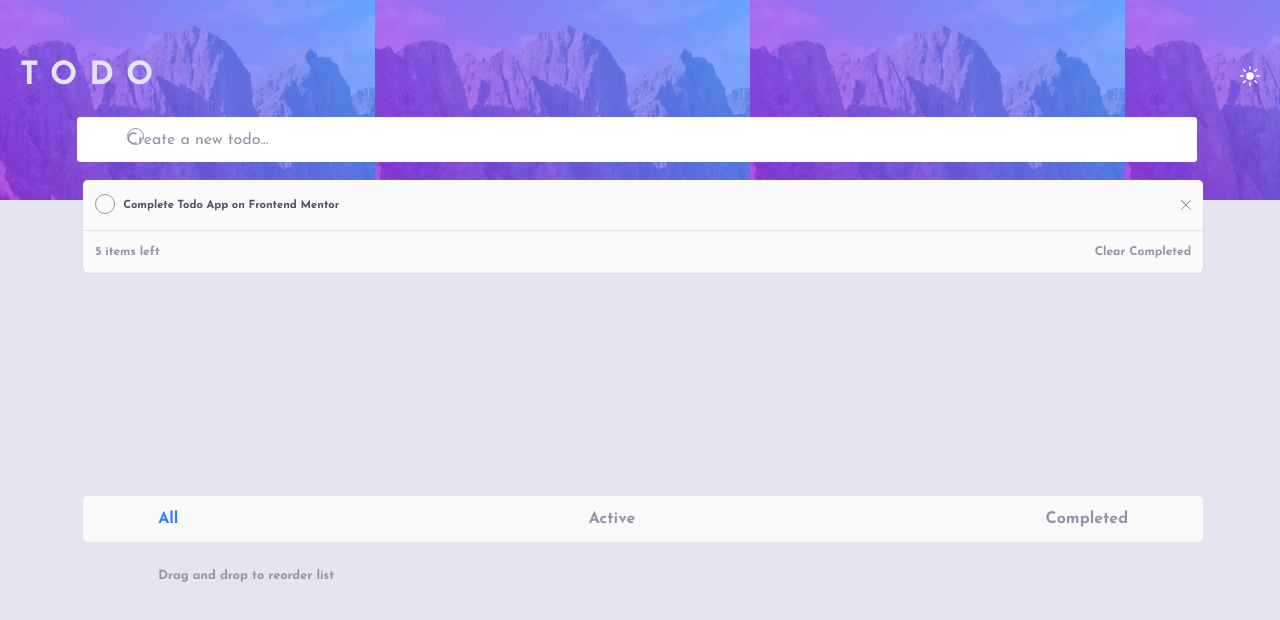
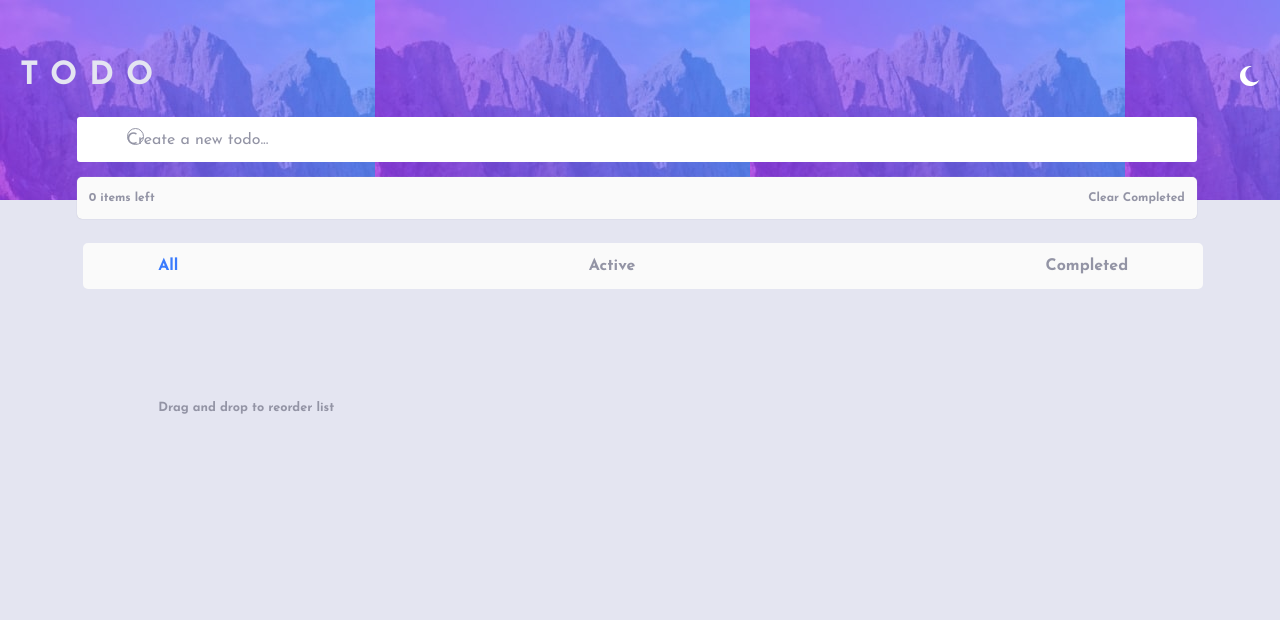
Before and after one commit to CodeEnthusiast09/ToDo-App, a React (Create React App) app: page / in a window 1280 px wide. Shown: the top 620 px of the page. Built offline with nearby package versions, Linux system fonts and the light colour scheme.

Commit message:
second commit

```diff
--- a/src/components/Hero.js
+++ b/src/components/Hero.js
@@ -1,22 +1,15 @@
 import React, { useState } from "react";
 
 export default function Hero() {
-  const [, setIsChecked] = useState(false);
+  const [todos, setTodos] = useState([]);
   const [isDarkMode, setIsDarkMode] = useState(false);
+  const [newTodo, setNewTodo] = useState("");
 
-  const handleCheckboxChange = (event) => {
-    const newCheckedState = event.target.checked;
-    setIsChecked(newCheckedState);
-
-    if (newCheckedState === true) {
-      document.getElementById("todolist").style.textDecoration = "line-through";
-      document.getElementById("todolist").style.color =
-        "var(--DarkGrayishBlue)";
-    } else {
-      document.getElementById("todolist").style.textDecoration = "none";
-      document.getElementById("todolist").style.color =
-        "var(--VeryDarkGrayishBlue1)";
-    }
+  const handleCheckboxChange = (id) => {
+    const updatedTodos = todos.map((todo) =>
+      todo.id === id ? { ...todo, isCompleted: !todo.isCompleted } : todo
+    );
+    setTodos(updatedTodos);
   };
 
   const handleModeToggle = () => {
@@ -85,6 +78,40 @@ export default function Hero() {
       listStyle.borderBottomColor;
   };
 
+  const handleInputChange = (event) => {
+    setNewTodo(event.target.value);
+  };
+
+  const handleAddTodo = () => {
+    if (newTodo.trim() !== "") {
+      const newTodoItem = {
+        id: todos.length + 1,
+        text: newTodo,
+        isCompleted: false,
+      };
+      setTodos([...todos, newTodoItem]);
+      setNewTodo(""); // Reset the input field after adding the to-do
+    }
+  };
+
+  // TO CLEAR COMPLETED TODO ITEMS
+  const clearTodo = () => {
+    const filteredTodos = todos.filter((todo) => !todo.isCompleted);
+    setTodos(filteredTodos);
+  };
+
+  // TO SORT ACTIVE TODO ITEMS
+  const active = () => {
+    const filteredTodos = todos.filter((todo) => !todo.isCompleted);
+    setTodos(filteredTodos);
+  };
+
+  // TO SHOW COMPLETED TO DO LIST
+  const completed = () => {
+    const completedTodos = todos.filter((todo) => todo.isCompleted);
+    setTodos(completedTodos);
+  };
+
   return (
     <div className={`container ${!isDarkMode ? "light-mode" : "dark-mode"}`}>
       <header id="header">
@@ -93,19 +120,41 @@ export default function Hero() {
           <img
             id="dark_mode"
             onClick={handleModeToggle}
-            src={!isDarkMode ? "/assets/icon-sun.svg" : "/assets/icon-moon.svg"}
+            src={!isDarkMode ? "/assets/icon-moon.svg" : "/assets/icon-sun.svg"}
             alt={!isDarkMode ? "light_mode" : "dark_mode"}
           />
         </div>
         <label className="input">
-          <input id="input" placeholder="Create a new todo..." />
+          <input
+            id="input"
+            placeholder="Create a new todo..."
+            value={newTodo}
+            onChange={handleInputChange}
+            onKeyDown={(e) => {
+              if (e.key === "Enter") {
+                handleAddTodo();
+              }
+            }}
+          />
         </label>
       </header>
       <div id="list-container">
-        <label id="list" onChange={handleCheckboxChange}>
+        {todos.map((todo) => (
+          <label key={todo.id} id="list">
             <div className="todo">
-            <input className="checkbox" type="checkbox" />
-            <p id="todolist">Complete Todo App on Frontend Mentor</p>
+              <input
+                className="checkbox"
+                type="checkbox"
+                onChange={() => handleCheckboxChange(todo.id)}
+                checked={todo.isCompleted}
+              />
+              <p
+                style={{
+                  textDecoration: todo.isCompleted ? "line-through" : "none",
+                }}
+              >
+                {todo.text}
+              </p>
             </div>
             <img
               src="/assets/icon-cross.svg
@@ -113,15 +162,22 @@ export default function Hero() {
               alt="close"
             />
           </label>
+        ))}
         <div className="items">
-          <p>5 items left</p>
-          <p>Clear Completed</p>
+          <p>{todos.filter((todo) => !todo.isCompleted).length} items left</p>
+          <p id="clear" onClick={clearTodo}>
+            Clear Completed
+          </p>
         </div>
       </div>
       <div id="tabs">
         <p className="current">All</p>
-        <p>Active</p>
-        <p>Completed</p>
+        <p id="active" onClick={active}>
+          Active
+        </p>
+        <p id="completed" onClick={completed}>
+          Completed
+        </p>
       </div>
       <p className="hint">Drag and drop to reorder list</p>
     </div>
--- a/src/style.css
+++ b/src/style.css
@@ -89,12 +89,12 @@ label {
   background-color: var(--VeryLightGray);
   border-radius: 5px;
   width: 87.5%;
-  margin: 0 6.5% 0 6.5%;
+  margin: 0 6% 0.1% 6%;
   font-size: 0.7rem;
   font-weight: 700;
   color: var(--VeryDarkGrayishBlue1);
-  position: absolute;
-  top: 90%;
+  position: relative;
+  top: -23px;
   box-shadow: 0px 0px 0px #7b7c8b, 0px 0px 1px #abacbf;
 }
 
@@ -164,8 +164,8 @@ input[type="checkbox"]:checked + label {
   padding: 15px 75px;
   font-size: 1rem;
   font-weight: 700;
-  margin: 0 6.5% 0 6.5%;
-  position: absolute;
+  margin: 0 6.5% 8% 6.5%;
+  position: relative;
   top: 248%;
   width: 87.5%;
 }
@@ -178,9 +178,13 @@ input[type="checkbox"]:checked + label {
   color: hsl(236, 9%, 61%);
   font-size: 0.79rem;
   font-weight: 700;
-  margin: 0 6.5% 0 6.5%;
+  margin: 0 6.5% 13% 6.5%;
   padding: 10px 75px;
-  position: absolute;
+  position: relative;
   top: 280%;
   width: 87.5%;
 }
+
+#clear {
+  cursor: pointer;
+}
```
Lines whose indentation alone changed are shown as unchanged.
